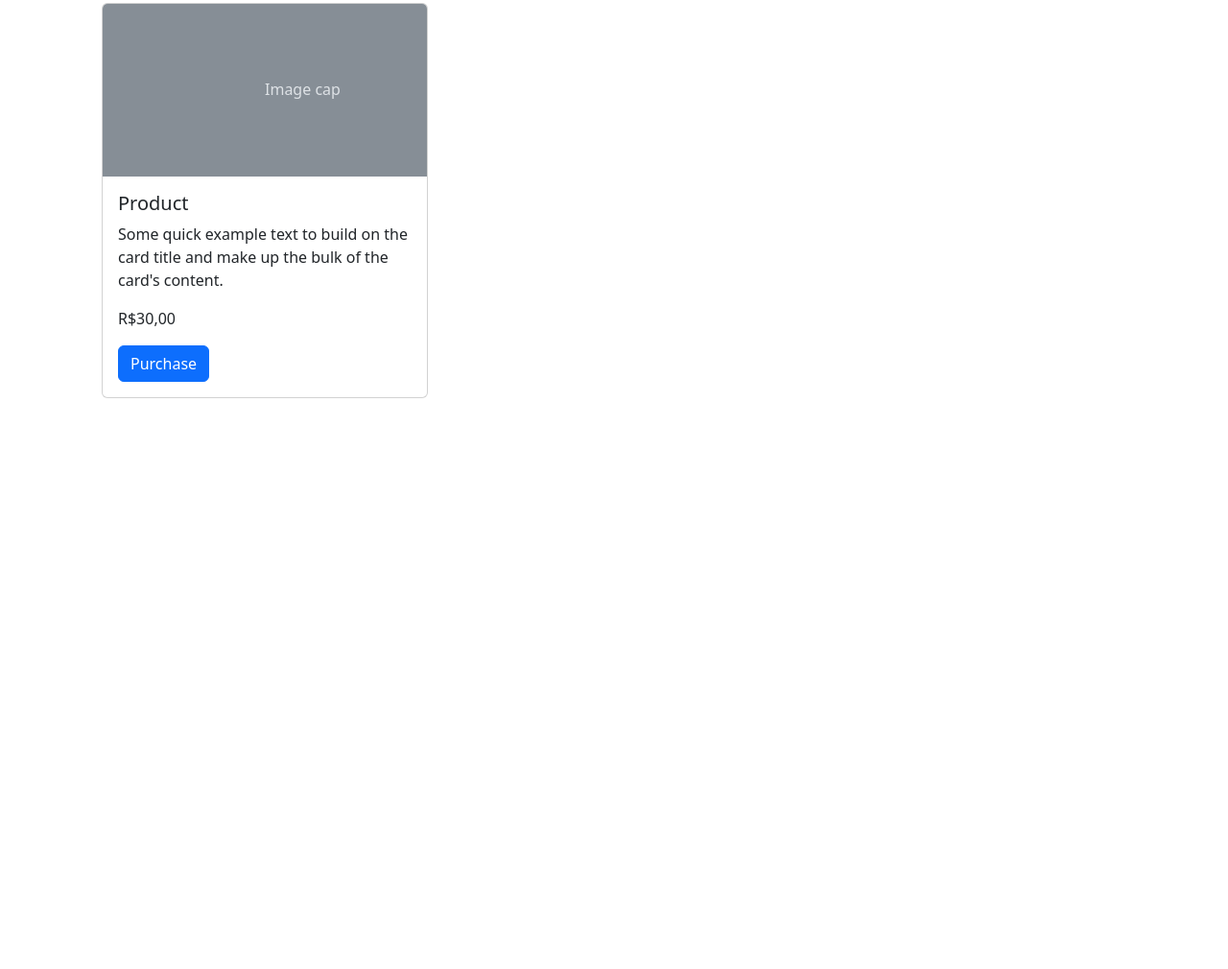
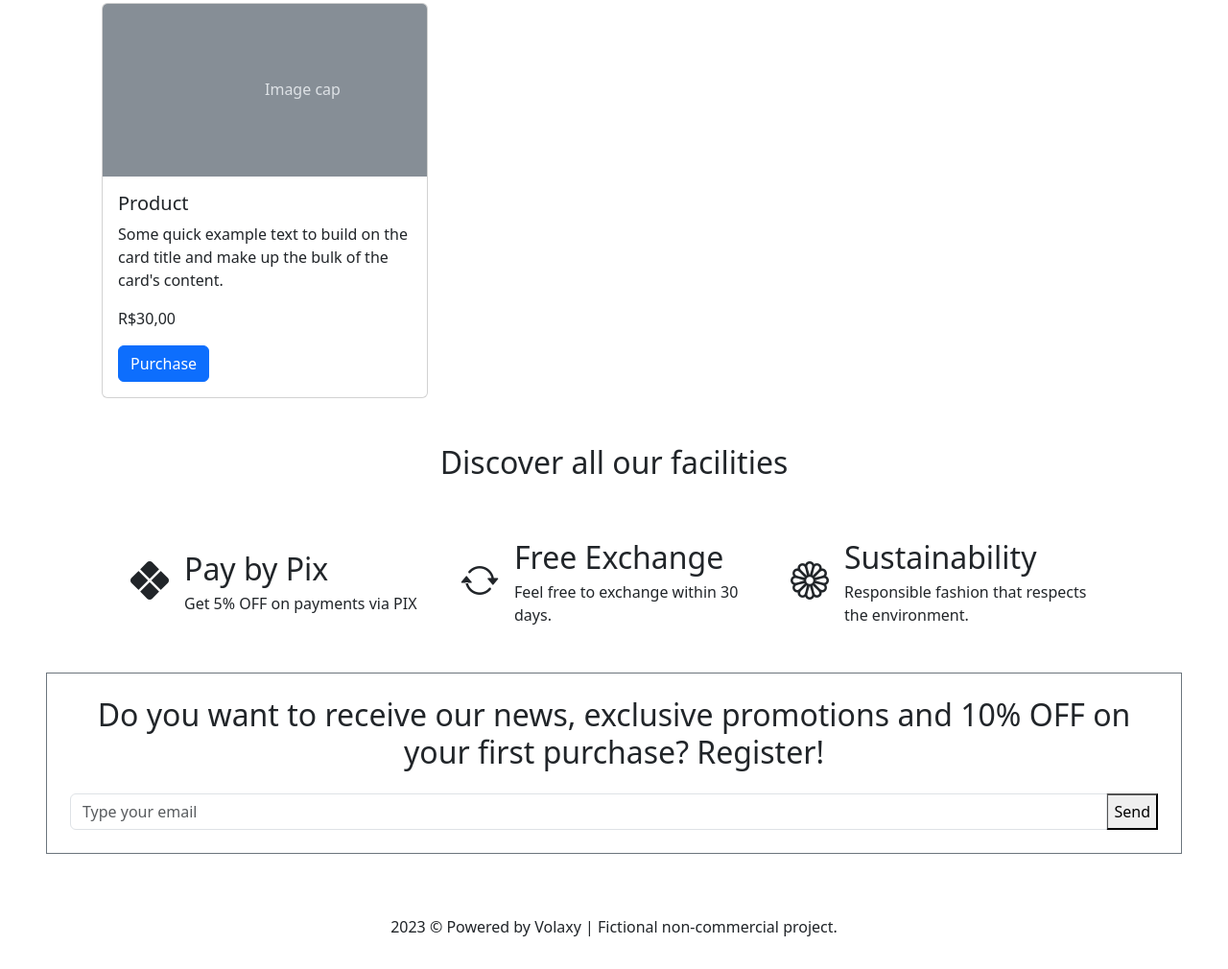
Before and after one commit to Volaxy/HTML_e_CSS-Bootstrap_5-Crie_uma_Landing_Page_Responsiva, a plain HTML site: page index.html in a window 1280 px wide. Shown: the part 1690-2700 px from the top of the page at 96% size. Before the commit the page ends 2105 px from the top, so only its background shows below. Drawn offline with nearby package versions, Linux system fonts and the light colour scheme.

Commit message:
ADD - Chapter 3 Completed - Flexbox e Ícones no Bootstrap

```diff
--- /dev/null
+++ b/assets/css/style.css
@@ -0,0 +1,3 @@
+.facility-item {
+    width: 20rem;
+}
--- a/index.html
+++ b/index.html
@@ -7,6 +7,9 @@
 
     <!-- CSS LINKS -->
     <link href="https://cdn.jsdelivr.net/npm/bootstrap@5.3.1/dist/css/bootstrap.min.css" rel="stylesheet" integrity="sha384-4bw+/aepP/YC94hEpVNVgiZdgIC5+VKNBQNGCHeKRQN+PtmoHDEXuppvnDJzQIu9" crossorigin="anonymous">
+    <link rel="stylesheet" href="https://cdn.jsdelivr.net/npm/bootstrap-icons@1.10.5/font/bootstrap-icons.css">
+
+    <link rel="stylesheet" href="assets/css/style.css">
 
     <!-- JS LINKS -->
     <script src="https://cdn.jsdelivr.net/npm/bootstrap@5.3.1/dist/js/bootstrap.bundle.min.js" integrity="sha384-HwwvtgBNo3bZJJLYd8oVXjrBZt8cqVSpeBNS5n7C8IVInixGAoxmnlMuBnhbgrkm" crossorigin="anonymous" defer></script>
@@ -117,7 +120,6 @@
     <div class="container">
         <h2 class="py-5 text-center">Search by Category</h2>
 
-        <!-- Para cada item de uma "row", é recomendado criar uma "div" envolvendo cada um dos itens, para evitar erros e espaçemento e largura -->
         <div class="container row mx-auto g-4">
             <div class="col-6 col-md-4 col-xxl">
                 <div class="card">
@@ -259,5 +261,51 @@
             </div>
         </div>
     </div>
+
+    <!-- FACILITIES -->
+    <div>
+        <h2 class="py-5 text-center">Discover all our facilities</h2>
+
+        <div class="d-flex flex-column flex-lg-row justify-content-lg-center align-items-center gap-4 px-lg-5">
+            <div class="facility-item d-flex align-items-lg-center gap-3">
+                <div><i class="bi bi-x-diamond-fill fs-1"></i></div>
+                <div>
+                    <div class="fs-2">Pay by Pix</div>
+                    <div class="fs-6">Get 5% OFF on payments via PIX</div>
+                </div>
+            </div>
+
+            <div class="facility-item d-flex align-items-lg-center gap-3">
+                <div><i class="bi bi-arrow-repeat fs-1"></i></div>
+                <div>
+                    <div class="fs-2">Free Exchange</div>
+                    <div class="fs-6">Feel free to exchange within 30 days.</div>
+                </div>
+            </div>
+
+            <div class="facility-item d-flex align-items-lg-center gap-3">
+                <div><i class="bi bi-flower1 fs-1"></i></div>
+                <div>
+                    <div class="fs-2">Sustainability</div>
+                    <div class="fs-6">Responsible fashion that respects the environment.</div>
+                </div>
+            </div>
+        </div>
+    </div>
+
+    <!-- NEWS -->
+    <form class="m-5 border border-secondary p-4 text-center">
+        <h2>Do you want to receive our news, exclusive promotions and 10% OFF on your first purchase? Register!</h5>
+
+        <div class="input-group mt-4">
+            <input class="form-control" type="email" placeholder="Type your email" aria-label="Type your email" aria-describedby="button-addon2" />
+            <button type="button" id="button-addon2">Send</button>
+        </div>
+    </form>
+
+    <!-- FOOTER -->
+    <footer>
+        <p class="py-3 text-center">2023 &copy; Powered by Volaxy | Fictional non-commercial project.</p>
+    </footer>
 </body>
 </html>
```
Also changed, not shown: 1 other file.
